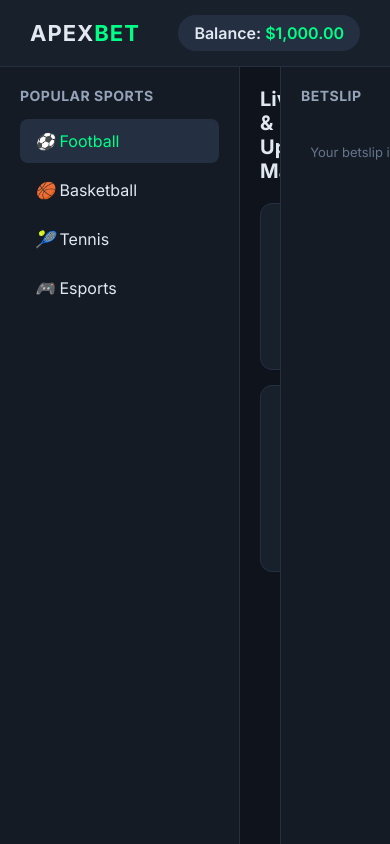
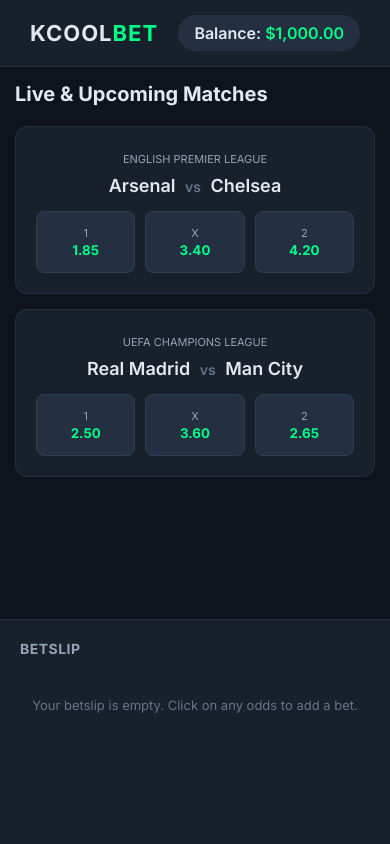
Before and after one commit to KcoolFx24/kcoolrat, a PHP site: page / in a window 390 px wide. Run offline with PHP 8.4, Linux system fonts and the light colour scheme.

Commit message:
Add files via upload

```diff
--- a/app.js
+++ b/app.js
@@ -1,56 +1,74 @@
-// State variables
+// Global Session Engine State Parameters
 let currentOdds = 0;
 let userBalance = 1000.00;
 
-// Function to pull selection data into the Betslip
-function addToSlip(matchName, selection, odds) {
+/**
+ * Passes card metrics down to user interaction panels.
+ * Handles DOM token swapping cleanly to override CSS active states.
+ */
+function addToSlip(buttonElement, matchName, selection, odds) {
     currentOdds = odds;
 
-    // Hide empty placeholder, show active slip UI
+    // Select siblings in context block and reset visual classifications
+    const parentContainer = buttonElement.parentElement;
+    const siblingButtons = parentContainer.querySelectorAll('.odds-btn');
+    siblingButtons.forEach(btn => btn.classList.remove('selected'));
+
+    // Lock in the active state decoration class rules
+    buttonElement.classList.add('selected');
+
+    // Update dashboard visual structural states
     document.getElementById('betslip-empty').classList.add('style-hidden');
     document.getElementById('betslip-active').classList.remove('style-hidden');
 
-    // Inject values into the slip layout
+    // Inject selected data metrics inside the DOM elements safely
     document.getElementById('slip-match').innerText = matchName;
     document.getElementById('slip-selection').innerText = selection;
     document.getElementById('slip-odds').innerText = odds.toFixed(2);
 
-    // Calculate potential payout right away
     calculatePayout();
 }
 
-// Function to calculate standard multiplication layout
+/**
+ * Execution method calculating Stake * Odds return parameters.
+ */
 function calculatePayout() {
     const stakeInput = document.getElementById('stake-input').value;
     const stake = parseFloat(stakeInput) || 0;
 
-    // Sports betting payout calculation formula: Stake * Odds
+    // Basic execution formula: Payout = Stake * Odds
     const potentialPayout = stake * currentOdds;
 
     document.getElementById('payout-amount').innerText = '$' + potentialPayout.toFixed(2);
 }
 
-// Process the bet
+/**
+ * Final execution submission engine wrapper. Handles logic calculations.
+ */
 function confirmBet() {
     const stake = parseFloat(document.getElementById('stake-input').value) || 0;
 
     if (stake <= 0) {
-        alert('Please enter a valid stake.');
+        alert('Please specify a positive numerical stake parameter.');
         return;
     }
 
     if (stake > userBalance) {
-        alert('Insufficient balance for this bet.');
+        alert('Insufficient wallet resources available to process registration stakes.');
         return;
     }
 
-    // Deduct stake from current session balance
+    // Deduct transactional ledger balance variables inside the memory frame
     userBalance -= stake;
     document.getElementById('balance').innerText = '$' + userBalance.toFixed(2);
 
-    alert('Bet successfully placed! Good luck.');
+    alert('Bet successfully cataloged inside the KCOOLBET execution pipeline!');
 
-    // Reset Betslip interface
+    // Revert visual elements back to base configuration frameworks
     document.getElementById('betslip-active').classList.add('style-hidden');
     document.getElementById('betslip-empty').classList.remove('style-hidden');
+
+    // Scrub highlights off the selection panels globally
+    const allOddsButtons = document.querySelectorAll('.odds-btn');
+    allOddsButtons.forEach(btn => btn.classList.remove('selected'));
 }
--- a/index.html
+++ b/index.html
@@ -3,14 +3,14 @@
 <head>
     <meta charset="UTF-8">
     <meta name="viewport" content="width=device-width, initial-scale=1.0">
-    <title>Apex Sportsbook</title>
+    <title>KCOOLBET | Sportsbook</title>
     <link rel="stylesheet" href="style.css">
     <link href="https://fonts.googleapis.com/css2?family=Inter:wght@400;500;600;700&display=swap" rel="stylesheet">
 </head>
 <body>
 
     <header class="navbar">
-        <div class="logo">APEX<span>BET</span></div>
+        <div class="logo">KCOOL<span>BET</span></div>
         <div class="user-balance">Balance: <span id="balance">$1,000.00</span></div>
     </header>
 
@@ -19,10 +19,10 @@
         <aside class="sidebar">
             <h3>Popular Sports</h3>
             <ul class="sports-list">
-                <li class="active"><i class="icon">⚽</i> Football</li>
-                <li><i class="icon">🏀</i> Basketball</li>
-                <li><i class="icon">🎾</i> Tennis</li>
-                <li><i class="icon">🎮</i> Esports</li>
+                <li class="active">⚽ Football</li>
+                <li>🏀 Basketball</li>
+                <li>🎾 Tennis</li>
+                <li>🎮 Esports</li>
             </ul>
         </aside>
 
@@ -41,15 +41,15 @@
                     </div>
                 </div>
                 <div class="odds-container">
-                    <button class="odds-btn" onclick="addToSlip('Arsenal vs Chelsea', 'Home', 1.85)">
+                    <button class="odds-btn" onclick="addToSlip(this, 'Arsenal vs Chelsea', 'Home', 1.85)">
                         <span class="label">1</span>
                         <span class="value">1.85</span>
                     </button>
-                    <button class="odds-btn" onclick="addToSlip('Arsenal vs Chelsea', 'Draw', 3.40)">
+                    <button class="odds-btn" onclick="addToSlip(this, 'Arsenal vs Chelsea', 'Draw', 3.40)">
                         <span class="label">X</span>
                         <span class="value">3.40</span>
                     </button>
-                    <button class="odds-btn" onclick="addToSlip('Arsenal vs Chelsea', 'Away', 4.20)">
+                    <button class="odds-btn" onclick="addToSlip(this, 'Arsenal vs Chelsea', 'Away', 4.20)">
                         <span class="label">2</span>
                         <span class="value">4.20</span>
                     </button>
@@ -66,15 +66,15 @@
                     </div>
                 </div>
                 <div class="odds-container">
-                    <button class="odds-btn" onclick="addToSlip('Real Madrid vs Man City', 'Home', 2.50)">
+                    <button class="odds-btn" onclick="addToSlip(this, 'Real Madrid vs Man City', 'Home', 2.50)">
                         <span class="label">1</span>
                         <span class="value">2.50</span>
                     </button>
-                    <button class="odds-btn" onclick="addToSlip('Real Madrid vs Man City', 'Draw', 3.60)">
+                    <button class="odds-btn" onclick="addToSlip(this, 'Real Madrid vs Man City', 'Draw', 3.60)">
                         <span class="label">X</span>
                         <span class="value">3.60</span>
                     </button>
-                    <button class="odds-btn" onclick="addToSlip('Real Madrid vs Man City', 'Away', 2.65)">
+                    <button class="odds-btn" onclick="addToSlip(this, 'Real Madrid vs Man City', 'Away', 2.65)">
                         <span class="label">2</span>
                         <span class="value">2.65</span>
                     </button>
@@ -84,14 +84,15 @@
 
         <aside class="betslip-container">
             <h3>Betslip</h3>
+
             <div id="betslip-empty" class="betslip-empty">
                 Your betslip is empty. Click on any odds to add a bet.
             </div>
 
             <div id="betslip-active" class="betslip-active style-hidden">
                 <div class="slip-item">
-                    <div class="slip-match" id="slip-match">Arsenal vs Chelsea</div>
-                    <div class="slip-pick">Pick: <span id="slip-selection">Home</span> @ <span id="slip-odds">1.85</span></div>
+                    <div class="slip-match" id="slip-match">Match Template</div>
+                    <div class="slip-pick">Pick: <span id="slip-selection">Home</span> @ <span id="slip-odds">0.00</span></div>
                 </div>
 
                 <div class="stake-section">
@@ -101,7 +102,7 @@
 
                 <div class="payout-section">
                     <span>Est. Payout:</span>
-                    <span id="payout-amount" class="payout-glow">$18.50</span>
+                    <span id="payout-amount" class="payout-glow">$0.00</span>
                 </div>
 
                 <button class="place-bet-btn" onclick="confirmBet()">Place Bet</button>
--- a/style.css
+++ b/style.css
@@ -1,4 +1,6 @@
-/* Reset and Base Styles */
+/* ==========================================================================
+   RESET & SYSTEM STYLES
+   ========================================================================== */
 * {
     margin: 0;
     padding: 0;
@@ -7,14 +9,16 @@
 }
 
 body {
-    background-color: #0f141c; /* Deep rich dark background */
+    background-color: #0f141c; /* Modern premium dark theme foundation */
     color: #e2e8f0;
     height: 100vh;
     display: flex;
     flex-direction: column;
 }
 
-/* Navbar Styling */
+/* ==========================================================================
+   NAVBAR STYLING
+   ========================================================================== */
 .navbar {
     background-color: #18202c;
     padding: 15px 30px;
@@ -31,7 +35,7 @@ body {
 }
 
 .logo span {
-    color: #00ff87; /* Electric Green Accent */
+    color: #00ff87; /* Industry-standard Electric Green Accent */
 }
 
 .user-balance {
@@ -45,20 +49,22 @@ body {
     color: #00ff87;
 }
 
-/* Dashboard Layout Grid */
+/* ==========================================================================
+   LAYOUT STRUCTURE (3-COLUMN DESKTOP SPLIT)
+   ========================================================================== */
 .dashboard-container {
     display: grid;
-    grid-template-columns: 240px 1fr 320px; /* Crucial 3-column split */
+    grid-template-columns: 240px 1fr 320px;
     flex: 1;
     overflow: hidden;
 }
 
-/* Column Common Styling */
 .sidebar, .main-content, .betslip-container {
     padding: 20px;
     overflow-y: auto;
 }
 
+/* Left Sidebar Layout */
 .sidebar {
     background-color: #141b25;
     border-right: 1px solid #243042;
@@ -89,7 +95,7 @@ body {
     color: #00ff87;
 }
 
-/* Central Content Match Cards */
+/* Center Content Cards */
 .main-content {
     background-color: #0f141c;
 }
@@ -128,7 +134,7 @@ body {
     margin: 0 5px;
 }
 
-/* Odds Button Matrix */
+/* Odds Matrices Configuration */
 .odds-container {
     display: flex;
     gap: 10px;
@@ -145,7 +151,7 @@ body {
     flex-direction: column;
     align-items: center;
     width: 75px;
-    transition: all 0.2s;
+    transition: all 0.2s cubic-bezier(0.4, 0, 0.2, 1);
 }
 
 .odds-btn:hover {
@@ -164,7 +170,20 @@ body {
     color: #00ff87;
 }
 
-/* Right Sidebar: Betslip Styling */
+/* Active Highlight Interactions CSS rules */
+.odds-btn.selected {
+    background-color: #00ff87 !important;
+    border-color: #00ff87 !important;
+}
+
+.odds-btn.selected .label,
+.odds-btn.selected .value {
+    color: #0f141c !important;
+}
+
+/* ==========================================================================
+   BETSLIP STRUCTURAL INTERFACES
+   ========================================================================== */
 .betslip-container {
     background-color: #141b25;
     border-left: 1px solid #243042;
@@ -248,7 +267,58 @@ body {
     background-color: #00e074;
 }
 
-/* Utility visibility helper */
+/* Global visibility helper utilities */
 .style-hidden {
     display: none !important;
 }
+
+/* ==========================================================================
+   MOBILE-FIRST MEDIA INTERFACES (CRITICAL FOR PHONES)
+   ========================================================================== */
+@media (max-width: 768px) {
+    .dashboard-container {
+        grid-template-columns: 1fr; /* Switch to single-column stacking structure */
+        height: auto;
+        overflow-y: visible;
+    }
+
+    .sidebar {
+        display: none; /* Safely strips desktop sidebar elements to clean phone screens */
+    }
+
+    .main-content {
+        padding: 15px;
+    }
+
+    .match-card {
+        flex-direction: column;
+        align-items: stretch;
+        gap: 15px;
+    }
+
+    .match-details {
+        text-align: center;
+    }
+
+    .teams {
+        font-size: 18px;
+        margin-top: 8px;
+    }
+
+    .odds-container {
+        justify-content: space-between;
+    }
+
+    .odds-btn {
+        flex: 1; /* Stretch odds keys equally wide across responsive breakpoints */
+        width: auto;
+        padding: 14px 0; /* Expanded touch pads for thumb clicks */
+    }
+
+    .betslip-container {
+        border-left: none;
+        border-top: 1px solid #243042;
+        padding: 20px;
+        background-color: #18202c;
+    }
+}
```
